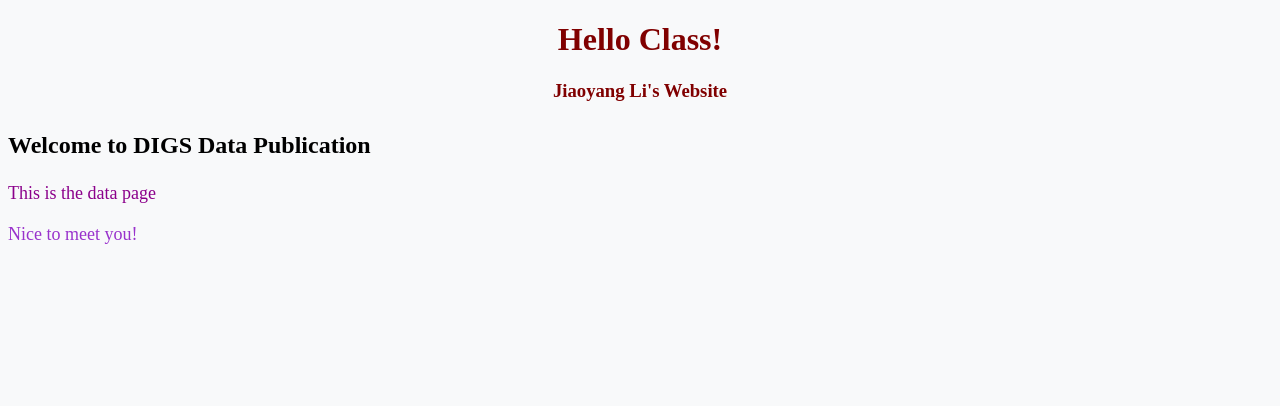
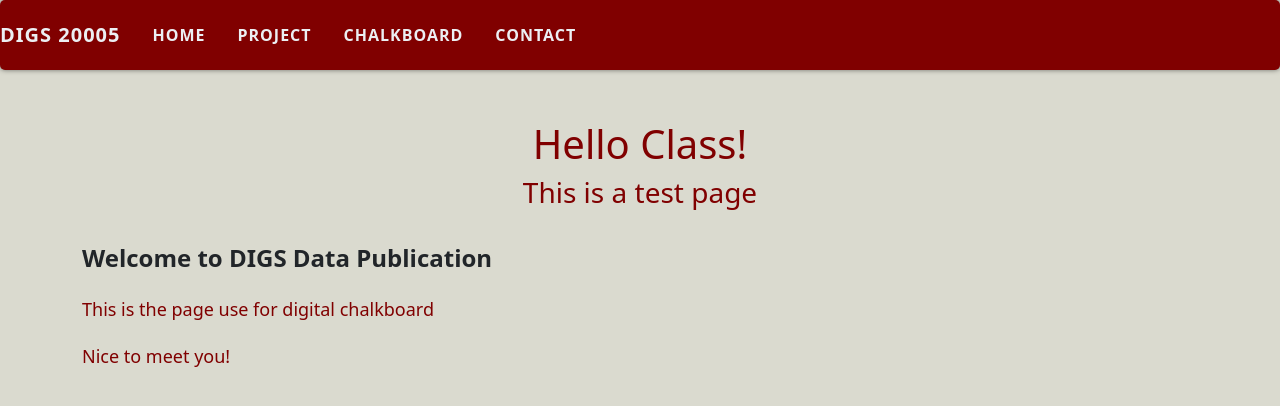
Before and after one commit to laluna559/JiaoyangLi_20005, a plain HTML site: page data.html in a window 1280 px wide. Drawn offline with nearby package versions, Linux system fonts and the light colour scheme.

Commit message:
Update data.html

```diff
--- a/data.html
+++ b/data.html
@@ -1,13 +1,78 @@
 <!DOCTYPE html>
 <html>
 <head>
-    <link rel="stylesheet" href="styles.css">
+    <meta charset="UTF-8">
+    <meta name="viewport" content="width=device-width, initial-scale=1.0">
+    <title>Jiaoyang Li's Website</title>
+    <link href="https://cdn.jsdelivr.net/npm/bootstrap@5.0.2/dist/css/bootstrap.min.css" rel="stylesheet" integrity="sha384-EVSTQN3/azprG1Anm3QDgpJLIm9Nao0Yz1ztcQTwFspd3yD65VohhpuuCOmLASjC" crossorigin="anonymous">
+    <style>
+    body {
+        background-color:#dadacf;
+    }
+    .container {
+        margin-top: 50px;
+    }
+    h1,h3{
+        color:maroon;
+        text-align: center;
+    }
+    #welcome {
+        font-size: 24px;
+        font-weight: bold;
+        margin-top: 30px;
+    }
+    #second {
+        color:maroon;
+        font-size: 18px;
+        margin-top: 20px;
+    }
+    #third {
+        color:maroon;
+        font-size: 18px;
+        margin-top: 20px;
+    }
+    .nav {
+        background-color: maroon;
+        margin-bottom: 50px;
+        border-radius: 5px;
+        overflow: hidden;
+        box-shadow: 0px 0px 5px rgba(0,0,0,0.5);
+        padding-top: 15px;
+        padding-bottom: 15px;
+    }
+    .nav-link {
+        color: #eceff3;
+        font-weight: bold;
+        text-transform: uppercase;
+        letter-spacing: 1px;
+        transition: background-color 0.2s ease;
+    }
+    .nav-link:hover {
+        background-color: #343a40;
+        color: #f8f9fa;
+    }
+    .navbar-brand {
+        color: #eceff3;
+        font-weight: bold;
+        text-transform: uppercase;
+        letter-spacing: 1px;
+    }
+    </style>
 </head>
 <body>
+    <nav class="nav nav-pills">
+        <a class="navbar-brand" href="#">DIGS 20005</a>
+        <a class="nav-link" aria-current="page" href="index.html">HOME</a>
+        <a class="nav-link" href="about.html">Project</a>
+        <a class="nav-link" href="data.html">Chalkboard</a>
+        <a class="nav-link" href="contact.html">Contact</a>
+    </nav>
+    <div class="container">
     <h1>Hello Class!</h1>
-    <h3>Jiaoyang Li's Website</h3>
+    <h3>This is a test page</h3>
     <p id="welcome">Welcome to DIGS Data Publication</p>
-    <p id="second">This is the data page</p>
+    <p id="second">This is the page use for digital chalkboard</p>
     <p id="third">Nice to meet you!</p>
+    </div>
 </body>
 </html>
```
